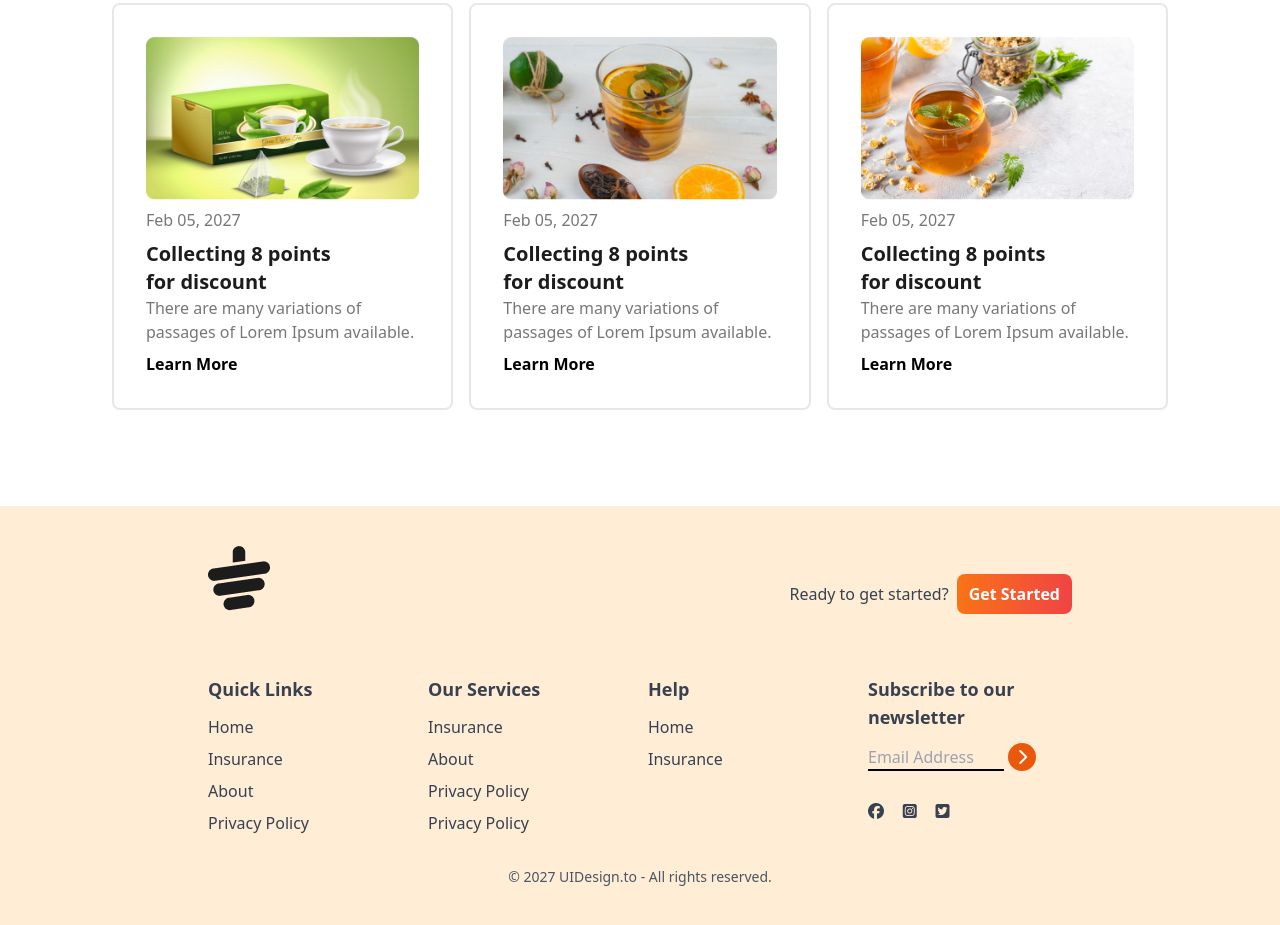
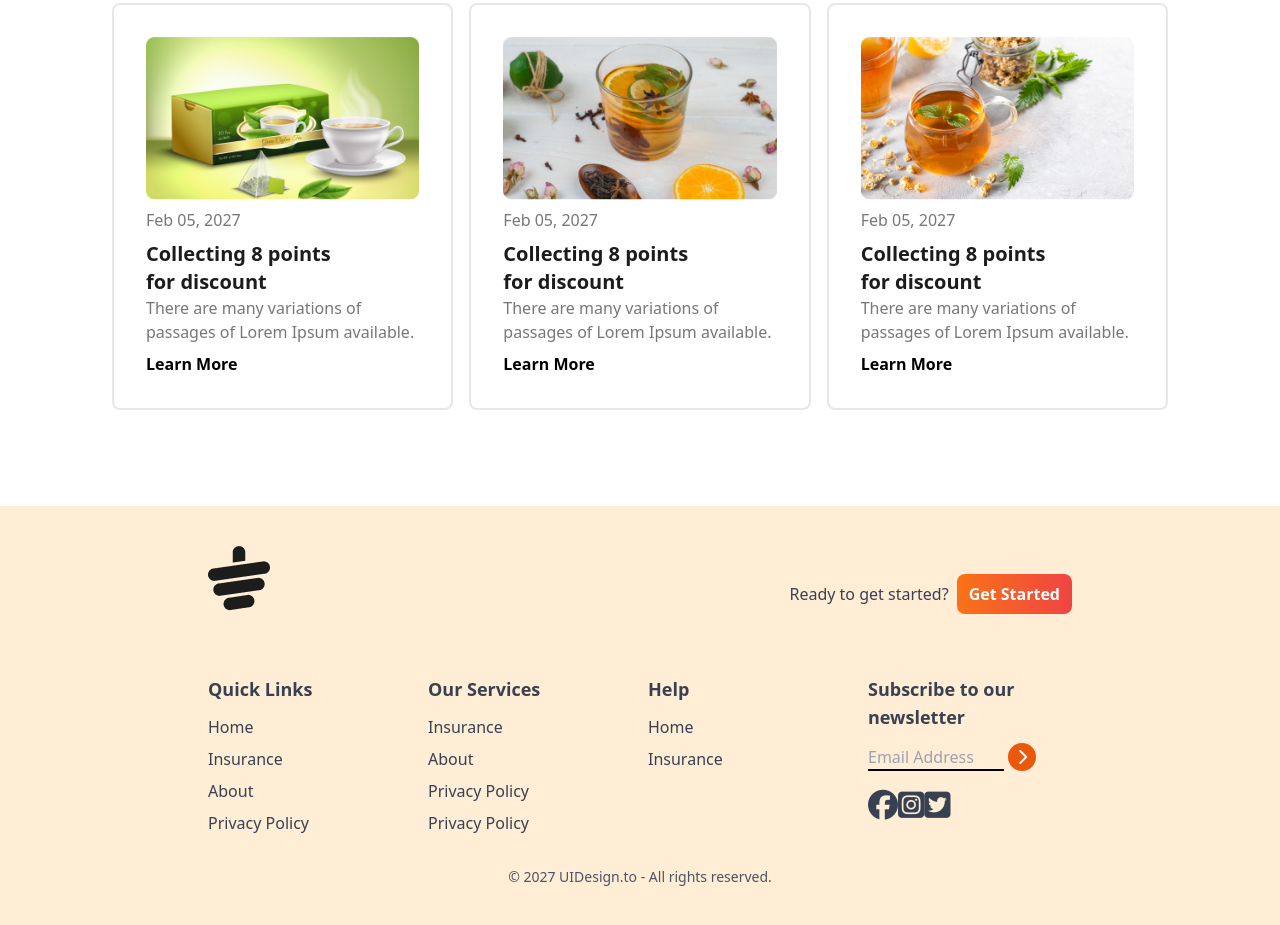
Before and after one commit to munir-hossin/tea-house-with-tailwind, a plain HTML site: page index.html in a window 1280 px wide. Shown: the part 2693-3618 px from the top of the page. Drawn offline with nearby package versions, Linux system fonts and the light colour scheme.

Commit message:
modify some icons

```diff
--- a/index.html
+++ b/index.html
@@ -374,7 +374,7 @@
             <h3 class="font-semibold text-lg mb-3">
               Subscribe to our newsletter
             </h3>
-            <div class="flex flex-col space-y-2">
+            <div class="flex flex-col space-y-2 ">
               <div>
                 <input
                   placeholder="Email Address"
@@ -382,12 +382,12 @@
                   class="bg-transparent border-b-2 border-black w-4/6"
                 />
                 <i
-                  class="fa-solid fa-chevron-right w-7 h-7 bg-orange-600 inline-flex rounded-full text-white justify-center items-center"
+                  class="fa-solid fa-chevron-right w-7 h-7 bg-orange-600 inline-flex rounded-full text-white justify-center items-center cursor-pointer "
                 ></i>
-                <div class="flex justify-between w-2/5 mb-2 mt-8">
-                  <i class="fa-brands fa-facebook"></i>
-                  <i class="fa-brands fa-square-instagram"></i>
-                  <i class="fa-brands fa-square-twitter"></i>
+                <div class="flex justify-between w-2/5 mb-2 mt-4">
+                  <i class="text-3xl cursor-pointer fa-brands fa-facebook"></i>
+                  <i class="text-3xl cursor-pointer fa-brands fa-square-instagram"></i>
+                  <i class="text-3xl cursor-pointer fa-brands fa-square-twitter"></i>
                 </div>
               </div>
             </div>
```
